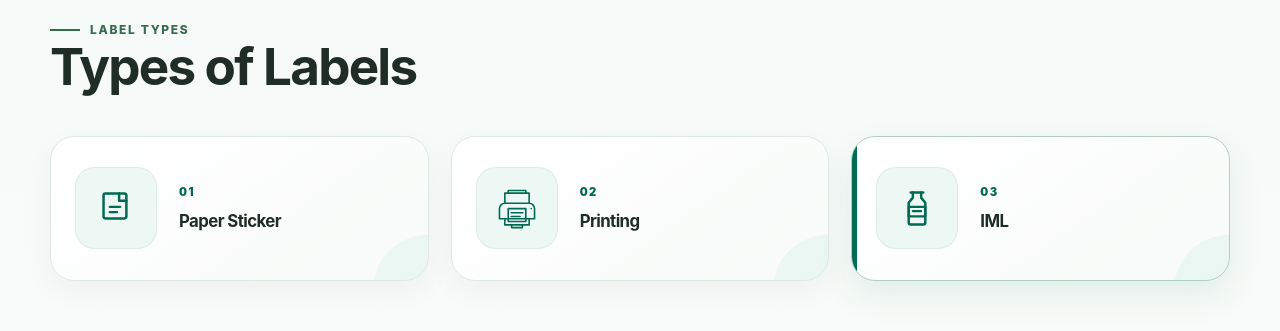
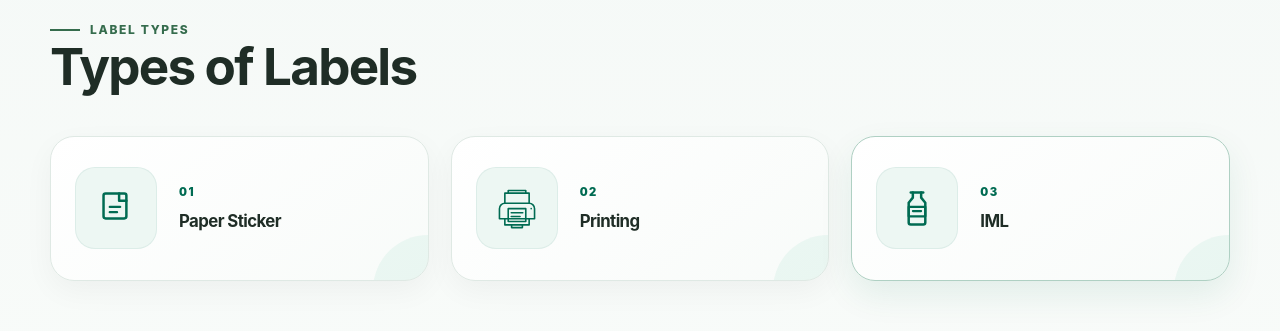
Before and after one commit to khaed74/misr-company, a plain HTML site: page technology.html in a window 1280 px wide. Shown: the part 1720-2051 px from the top of the page. Drawn offline with Linux system fonts and the light colour scheme.

Commit message:
Update technology.css

```diff
--- a/css/technology.css
+++ b/css/technology.css
@@ -1,7 +1,4 @@
-/* =========================================================
-   TECHNOLOGY PAGE — CREATIVE / PREMIUM
-   HTML CONTENT & STRUCTURE ARE UNCHANGED
-   ========================================================= */
+
 
 /* ---------- HERO ---------- */
 
@@ -223,10 +220,10 @@ main > .section {
     box-shadow: 0 20px 42px rgba(10,30,24,.10);
 }
 
-.label-type-card:hover::before,
-.label-type-featured::before {
+.label-type-card:hover::before {
     opacity: 1;
 }
+
 
 .label-type-card:hover::after {
     transform: scale(1.45);
```
